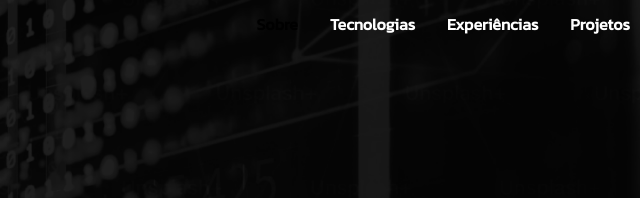
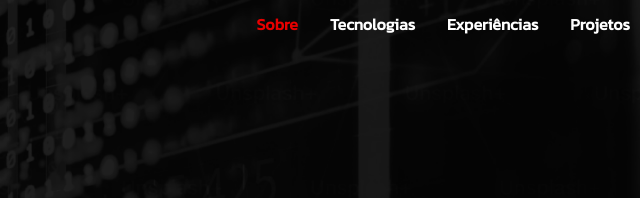
Before and after one commit to EduardoFiorentin/projeto-portifolio, a plain HTML site: page index.html in a window 1280 px wide. In both pictures the pointer is over the link "Sobre". Shown: the top 198 px of the page, 584-1224 px from the left. Drawn offline with Linux system fonts and the light colour scheme; a web font is replaced by a local one.

Commit message:
ajuste menu

```diff
--- a/assets/css/header.css
+++ b/assets/css/header.css
@@ -33,7 +33,7 @@
     display: flex;
 }
 .menu__link a:hover {
-    color: var(--dar);
+    color: var(--dark-red);
 }
 
 .header__scrollToTopBtn {
```
